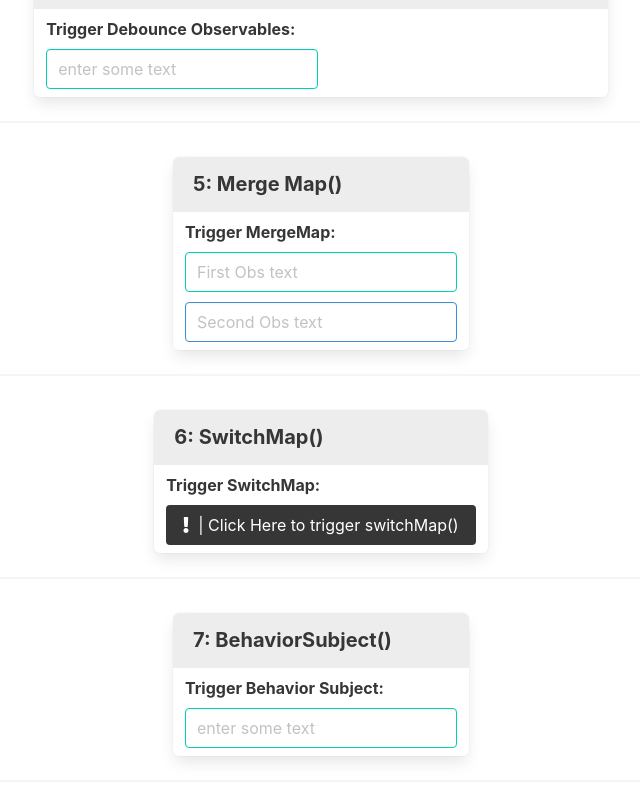
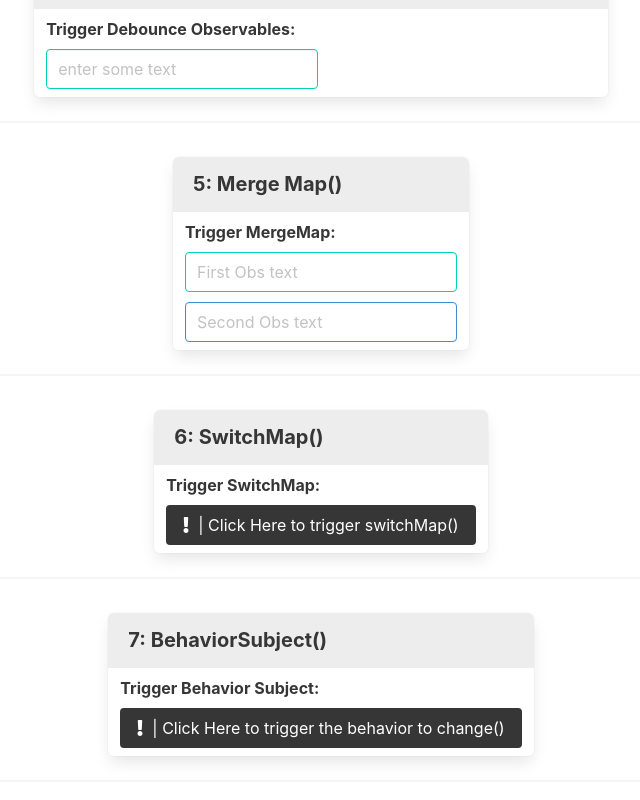
Before and after one commit to latimercaleb/Angular-Practice, an Angular app in the folder RxJs/: page / in a window 1280 px wide. Shown: the part 670-1470 px from the top of the page, without its empty margins (319-959 px from the left). Built offline with nearby package versions, Linux system fonts and the light colour scheme.

Commit message:
Adding behaviour change code

```diff
--- a/RxJs/src/app/app.component.html
+++ b/RxJs/src/app/app.component.html
@@ -162,8 +162,14 @@
           <div class="field">
               <label class="label">Trigger Behavior Subject: </label>
               <div class="control">
-                <input class='input is-primary' type='text' placeholder="enter some text" (input)='obs4chain()' #inp/>
+                <button class='button is-dark' (click)='behaviorObs()'>
+                  <span class='icon'><i class="fas fa-exclamation"></i>
+                  </span>&nbsp; | Click Here to trigger the behavior to change()
+                </button>
               </div>
+              <p>
+                <b>{{behaviorTxt}}</b>
+              </p>
             </div>
         </div>
       </div>
--- a/RxJs/src/app/app.component.ts
+++ b/RxJs/src/app/app.component.ts
@@ -1,5 +1,5 @@
 import { Component, OnInit, OnDestroy, ViewChild, ElementRef, AfterViewInit } from '@angular/core';
-import { from, Observable, interval, Subscription, Subject, fromEvent, of } from 'rxjs';
+import { from, Observable, interval, Subscription, Subject, fromEvent, of, BehaviorSubject } from 'rxjs';
 import { throttleTime, map, filter, debounceTime, distinctUntilChanged, reduce, scan, pluck, mergeMap, switchMap } from 'rxjs/operators';
 
 @Component({
@@ -39,6 +39,10 @@ export class AppComponent implements OnInit, OnDestroy, AfterViewInit {
     @ViewChild('switchClick') switchClick: ElementRef;
     switchMms: string;
 
+    behaviorTxt: string;
+
+    clickSubjectClicked: BehaviorSubject<string>;
+
     ngOnInit(){
       this.header = "RxJs: Basics in Practice";
       this.subheaderText = [
@@ -66,6 +70,8 @@ export class AppComponent implements OnInit, OnDestroy, AfterViewInit {
       this.obs4Result = '';
 
       this.switchMms = '';
+      this.behaviorTxt = '';
+      this.clickSubjectClicked = new BehaviorSubject('Default text');
     }
 
     ngOnDestroy(){
@@ -118,6 +124,8 @@ export class AppComponent implements OnInit, OnDestroy, AfterViewInit {
             console.log(mms)
             this.switchMms = mms;
           });
+
+
 
     }
 
@@ -221,6 +229,17 @@ export class AppComponent implements OnInit, OnDestroy, AfterViewInit {
       );
     }
 
+    behaviorObs(){
+      this.clearSubscription();
+      this.subscription = this.clickSubjectClicked.subscribe(
+        (val) => {
+          this.behaviorTxt = val;
+          console.log('Clicked')
+        }
+      );
+      this.clickSubjectClicked.next('Clicked!');
+    }
+
 
     private clearSubscription(){
       console.log('Checking subscription');
```
